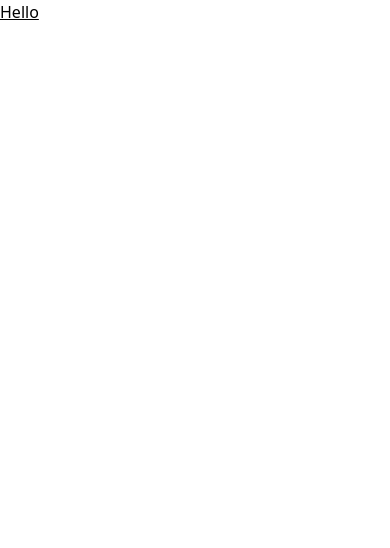
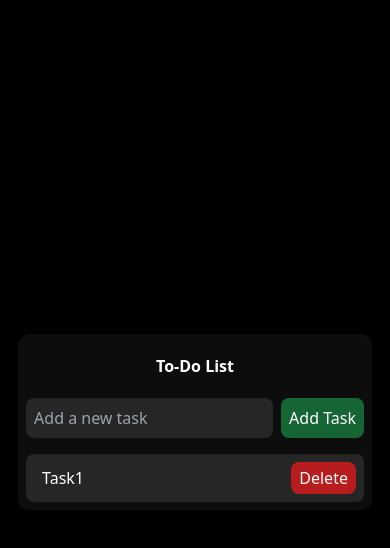
Before and after one commit to wolgwang1729/MiniJavaScriptProjects, a website: page ToDoList/src/index.html in a window 390 px wide. Drawn offline with Linux system fonts and the light colour scheme.

Commit message:
Revamp To-Do List UI with responsive design and enhanced styling

```diff
--- a/ToDoList/src/index.html
+++ b/ToDoList/src/index.html
@@ -6,7 +6,22 @@
     <title>Document</title>
     <link href="./output.css" rel="stylesheet">
 </head>
-<body>
-    <h1 class="underline">Hello</h1>
+<body class="bg-black text-white flex justify-center items-center h-screen">
+    <div id="container" class="bg-white bg-opacity-5 rounded-xl">
+        <h1 class="text-center m-2 p-3 font-bold">To-Do List</h1>
+        <div id="inputContainer" class="m-2 gap-2 flex justify-between">
+            <input type="text" id="input" class="flex-grow p-2 rounded-lg bg-white bg-opacity-10 outline-none" placeholder="Add a new task">
+            <button id="addTaskButton" class="p-2 bg-green-800 rounded-lg">Add Task</button>
+        </div>
+        <div class="mt-4 ">
+            <ul id="tasksList">
+                <li class="m-2 px-2 py-2 flex justify-between rounded-lg bg-white bg-opacity-10">
+                    <div class="px-2 py-1">Task1</div>
+                    <button class="px-2 py-1 bg-red-700 rounded-lg">Delete</button>
+                </li>
+
+            </ul>
+        </div>
+    </div>
 </body>
 </html>
```
Also changed, not shown: ToDoList/src/output.css.
